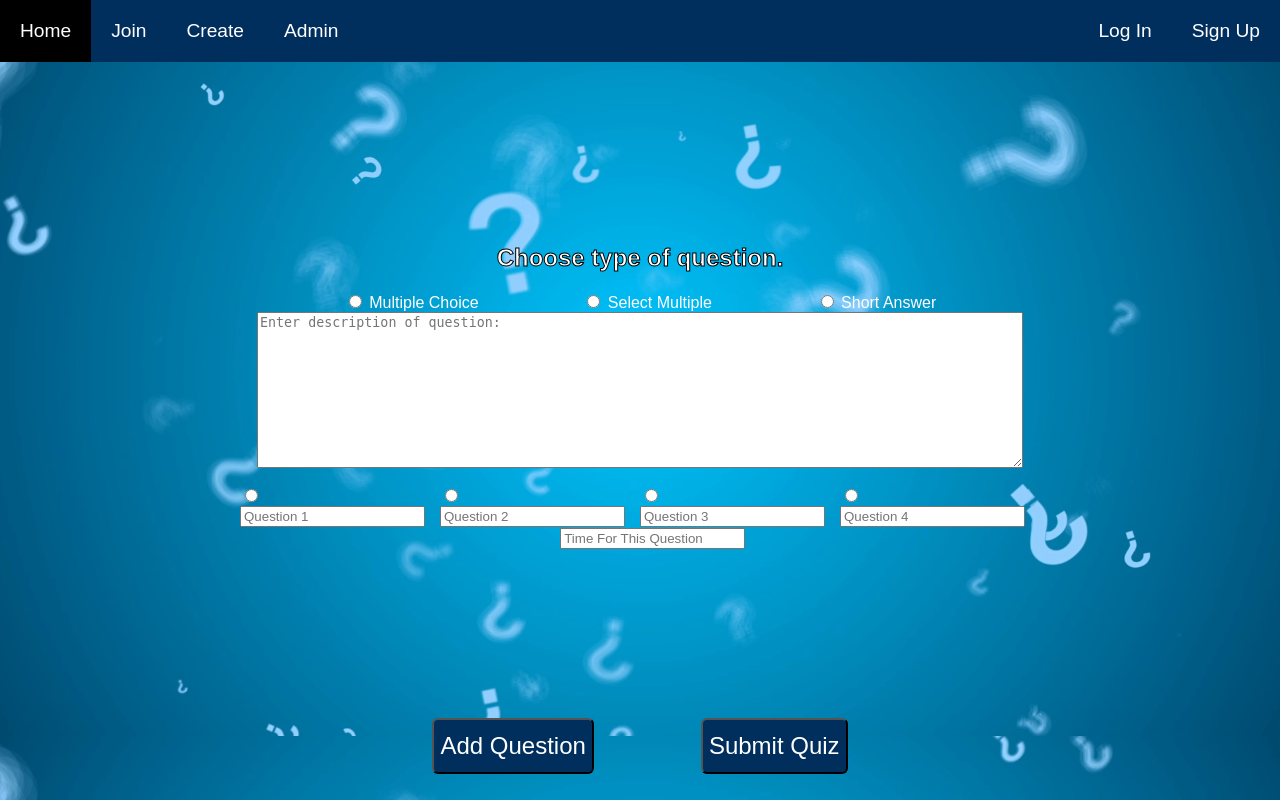
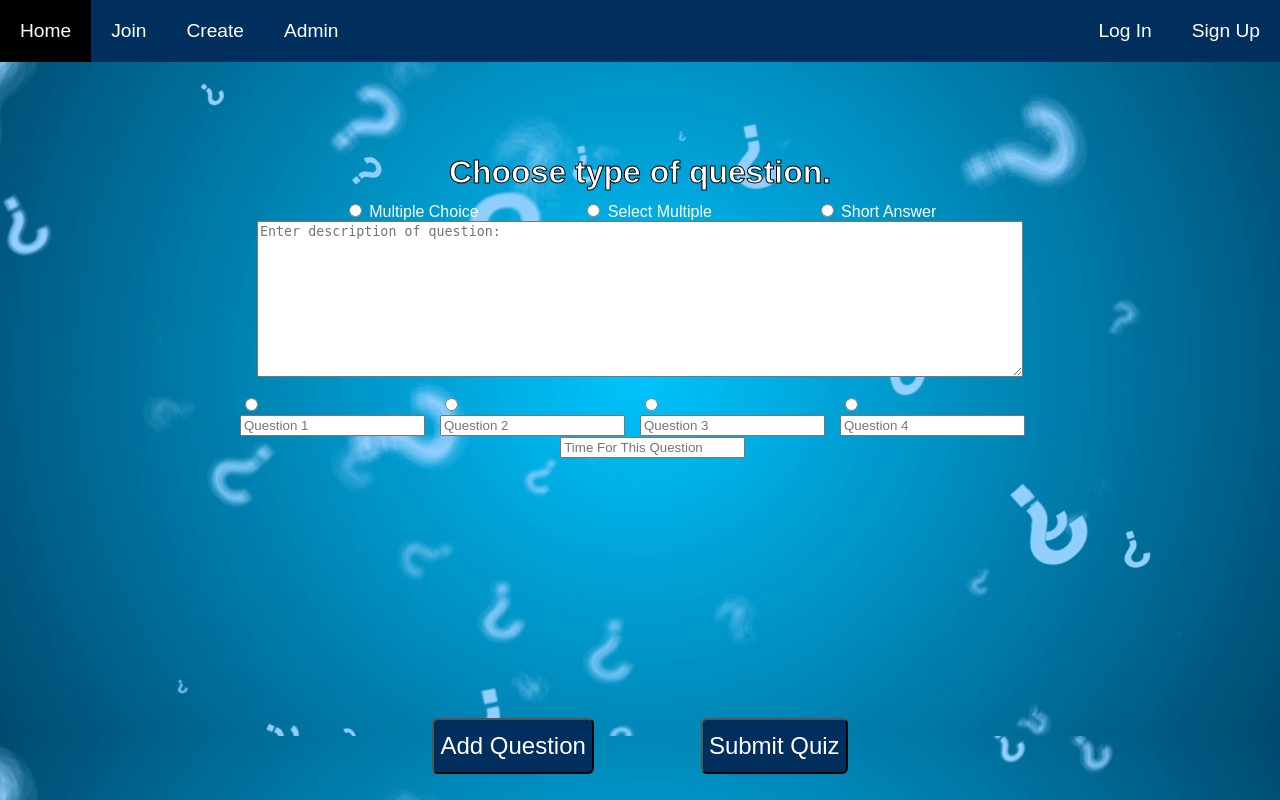
Before and after one commit to milesHerrick/quiz-project, a PHP site: page /create.html in a window 1280 px wide. Run offline with PHP 8.4, Linux system fonts and the light colour scheme.

Commit message:
Minor changes to formatting in Create

```diff
--- a/create.css
+++ b/create.css
@@ -80,13 +80,12 @@ input[type=submit]{
 textarea{
     width: 95%;
 }
-.initial{
-    padding-top: 20%;
+.initial {
+    padding-top: 10%;
     border-collapse: collapse;
     height: 60vh;
     width: 100vh;
     overflow-y: scroll;
-
 }
 
 .question{
@@ -120,10 +119,13 @@ input[type=radio]{
     flex-direction: column;
     align-items: center;
     justify-content: center;
+    margin-bottom: 10px;
 }
 #timerinvis{
     visibility: hidden;
 }
 h2{
+    font-size: 2em;
     -webkit-text-stroke: 1px black;
+    margin: 10px;
 }
```
